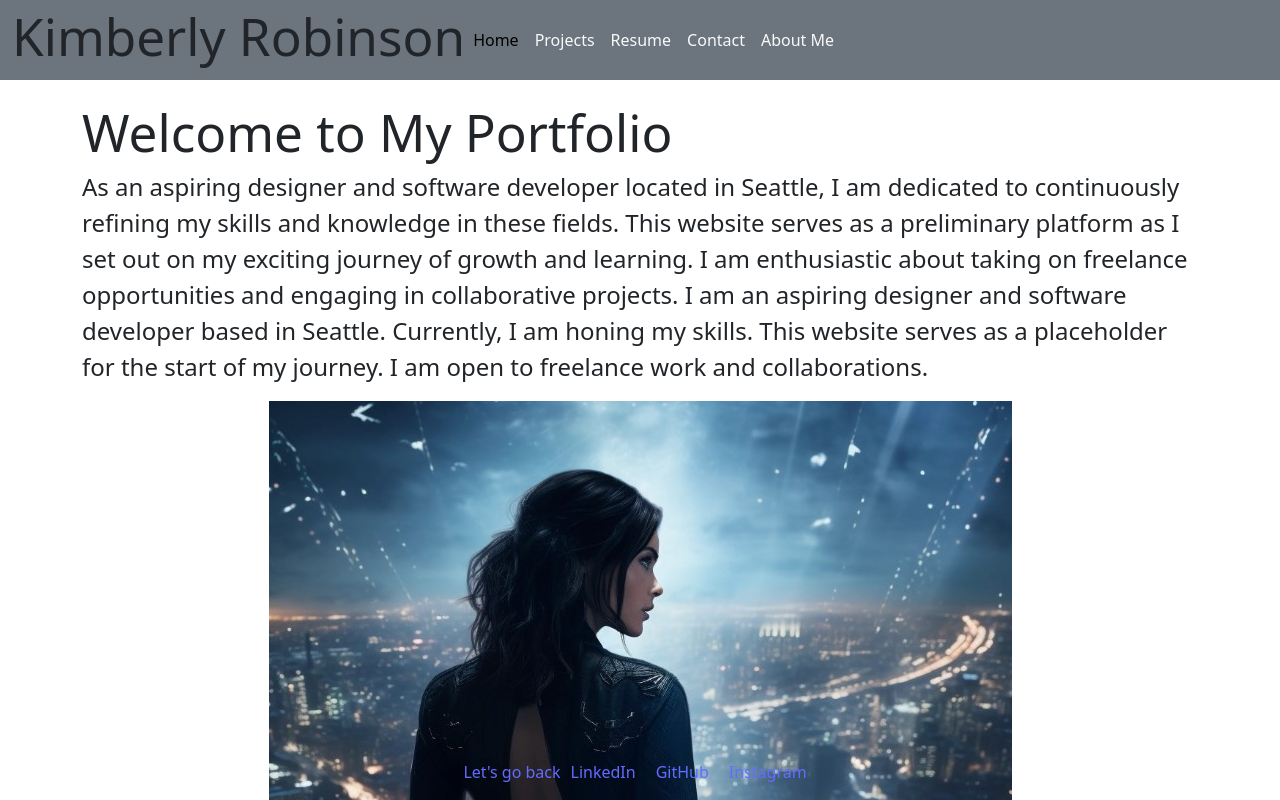
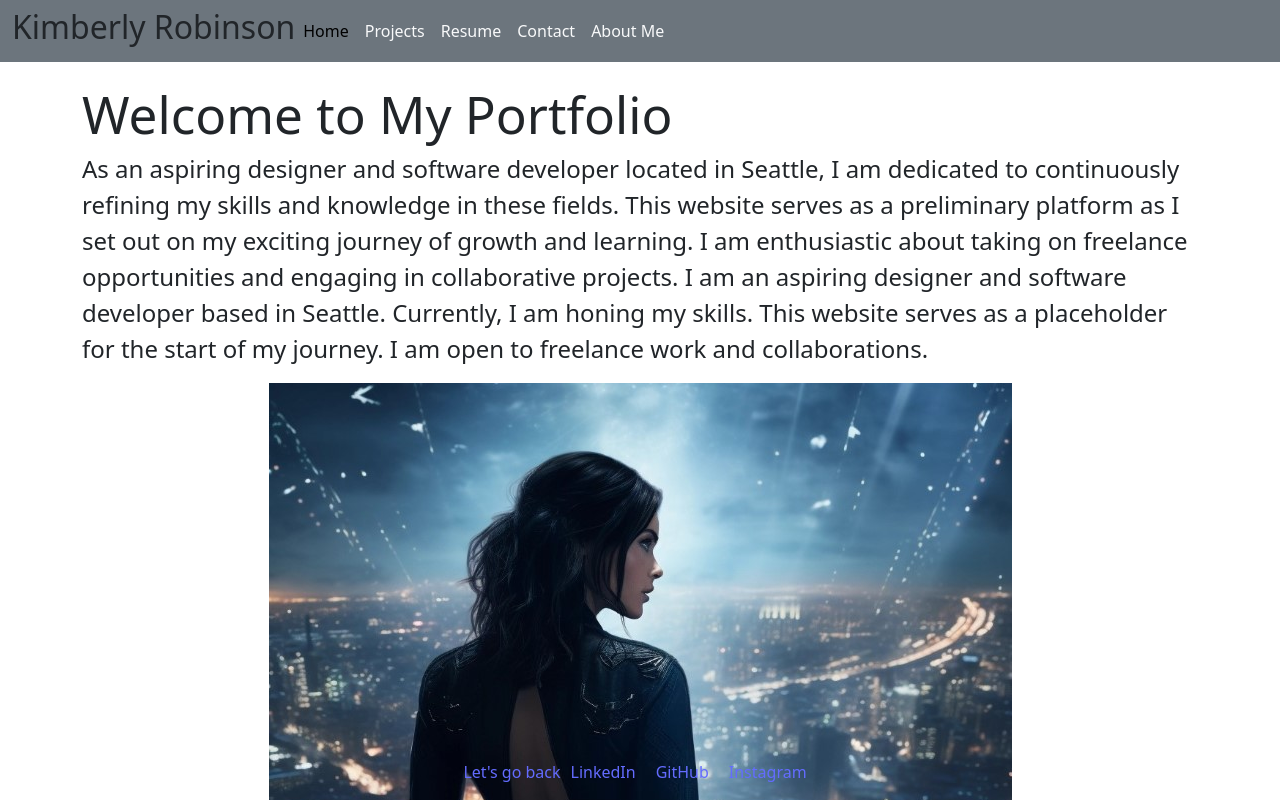
Before and after one commit to kimberlyrobinson11122/my_portfolio, a React (Vite) app: page / in a window 1280 px wide. Shown: the top 800 px of the page. Built offline with nearby package versions, Linux system fonts and the light colour scheme.

Commit message:
shrinking size of name

```diff
--- a/src/components/Header.jsx
+++ b/src/components/Header.jsx
@@ -4,7 +4,7 @@ import Nav from './Nav';
 const Header = () => {
   return (
     <header>
-      <h1 className="text-left">Kimberly Robinson</h1>
+      <h2 className="justify-content-start">Kimberly Robinson</h2>
     </header>
   );
 };
```
